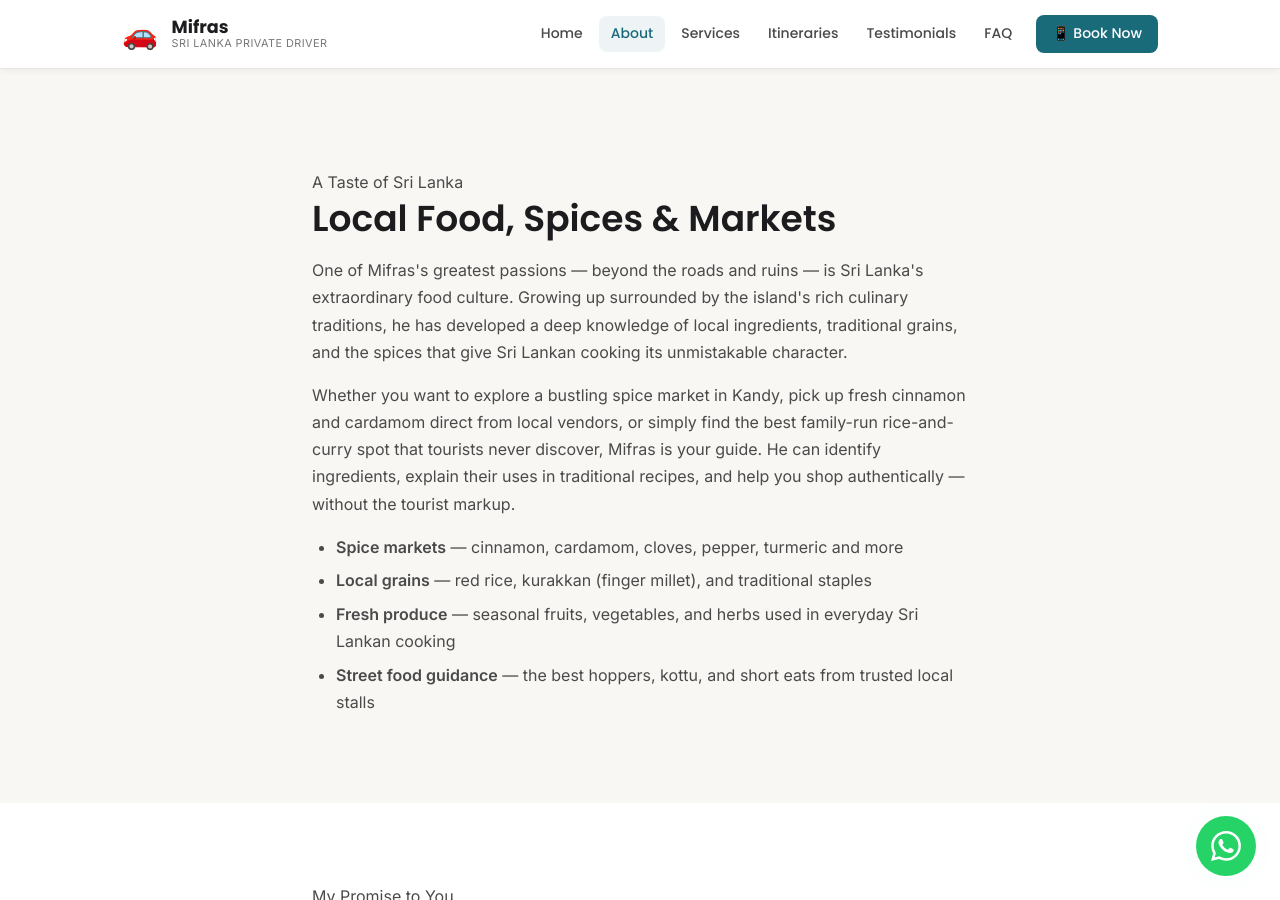
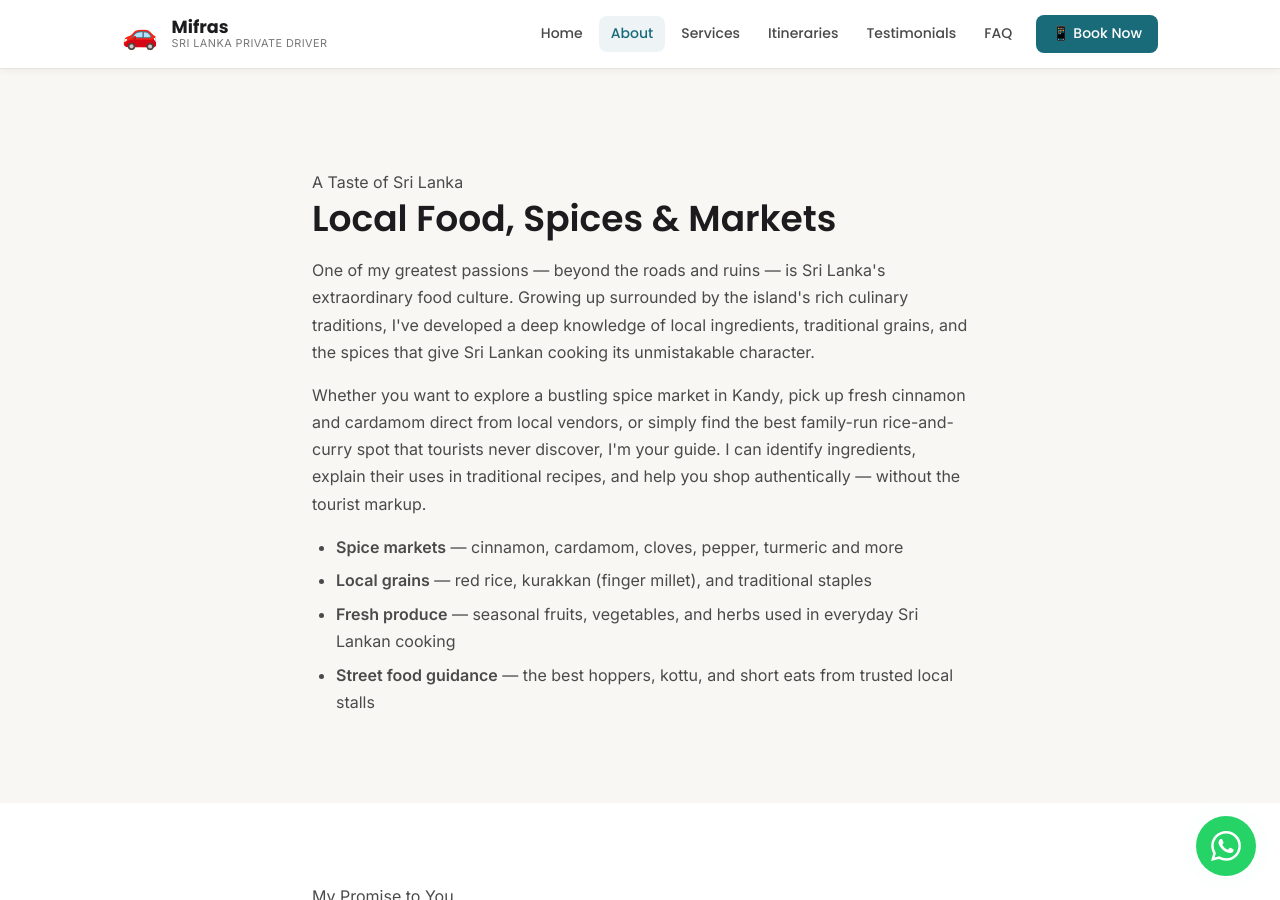
Before and after one commit to shukwong/srilanka, a Jekyll site: the page built from _pages/about.md, in a window 1280 px wide and 900 px high, scrolled down 1094 px. Built offline with Jekyll 4.4.1, drawn with Linux system fonts in a browser that asks for light colours.

Commit message:
Fix food/market section on about page to use first-person voice
https://claude.ai/code/session_017A8cwRfpFjntMkmyM4GT7Q

```diff
--- a/_pages/about.md
+++ b/_pages/about.md
@@ -77,14 +77,14 @@ permalink: /about/
     <span class="section-label">A Taste of Sri Lanka</span>
     <h2 id="food-heading" style="margin-bottom: 1rem;">Local Food, Spices & Markets</h2>
     <p>
-      One of Mifras's greatest passions — beyond the roads and ruins — is Sri Lanka's extraordinary food culture.
-      Growing up surrounded by the island's rich culinary traditions, he has developed a deep knowledge of
+      One of my greatest passions — beyond the roads and ruins — is Sri Lanka's extraordinary food culture.
+      Growing up surrounded by the island's rich culinary traditions, I've developed a deep knowledge of
       local ingredients, traditional grains, and the spices that give Sri Lankan cooking its unmistakable character.
     </p>
     <p>
       Whether you want to explore a bustling spice market in Kandy, pick up fresh cinnamon and cardamom direct
       from local vendors, or simply find the best family-run rice-and-curry spot that tourists never discover,
-      Mifras is your guide. He can identify ingredients, explain their uses in traditional recipes, and help
+      I'm your guide. I can identify ingredients, explain their uses in traditional recipes, and help
       you shop authentically — without the tourist markup.
     </p>
     <ul>
```
